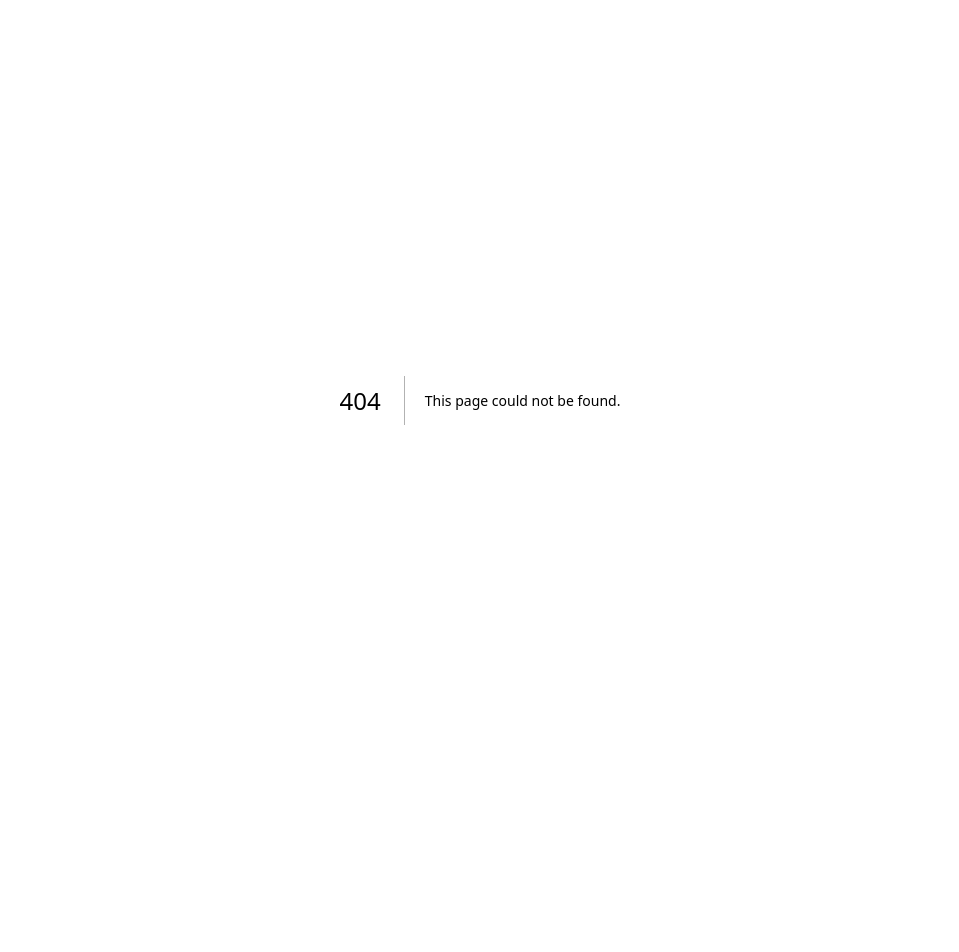
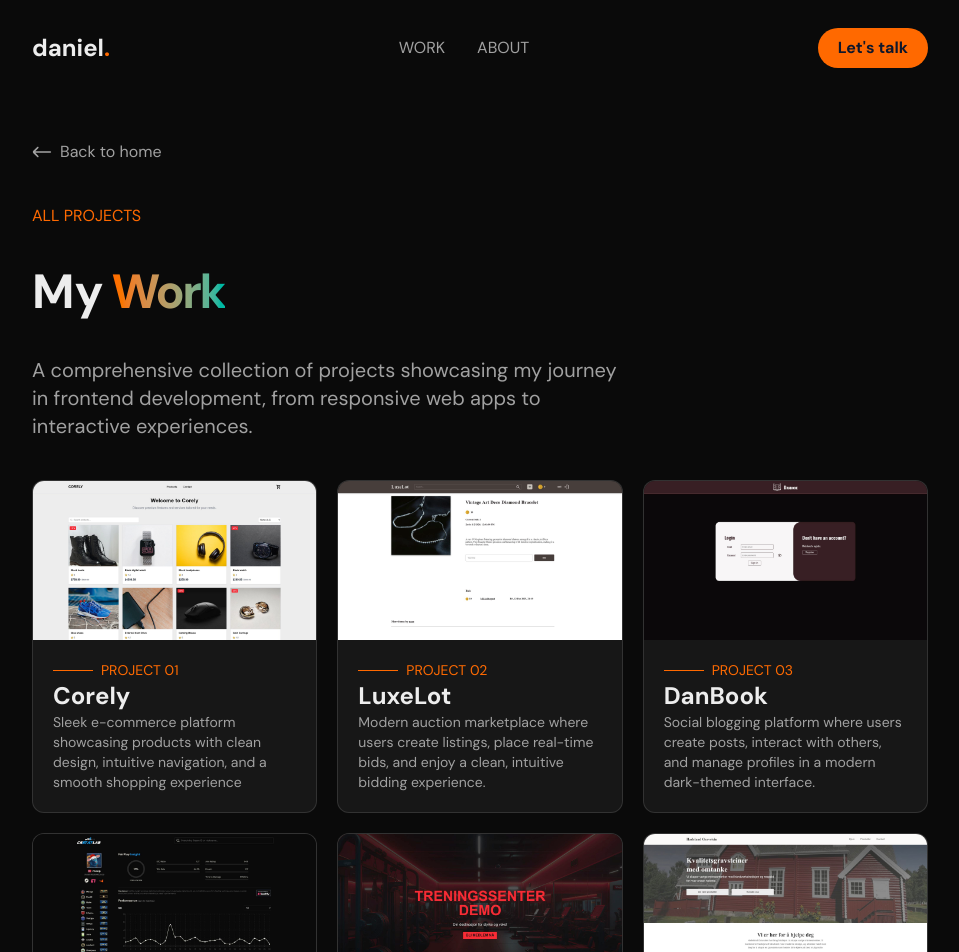
Before and after one commit to danielekeberg/POR2, a Next.js app: page /projects in a window 1280 px wide. Before the commit this address had no page. Shown: the top 952 px of the page, without its empty margins (160-1119 px from the left). Before the commit the page ends 800 px from the top, so only its background shows below. Built offline with nearby package versions, Linux system fonts and the light colour scheme.

Commit message:
Create Projects page

```diff
--- /dev/null
+++ b/app/projects/page.tsx
@@ -0,0 +1,60 @@
+'use client';
+import Header from "../components/Header";
+import Footer from "../components/Footer";
+import Back from "@/app/components/Back";
+import { useEffect, useState } from "react";
+import data from "@/app/data/data.json";
+import Link from "next/link";
+
+type Project = {
+    id: number;
+    name: string;
+    desc: string;
+    github: string;
+    live: string;
+    slug: string;
+    category: string;
+    duration: string;
+    tech: any;
+    img: string;
+    description: string;
+}
+
+export default function Projects() {
+    const [projects, setProjects] = useState<Project[]>([]);
+    useEffect(() => {
+        setProjects(data);
+    }, [projects])
+    return(
+        <>
+            <Header />
+                <div className="px-5 md:px-[15%] py-35">
+                    <div className="w-2/3">
+                        <Back />
+                        <p className="text-orange-500 mt-10 mb-5">ALL PROJECTS</p>
+                        <div className="flex gap-2 my-10">
+                            <h1 className="text-4xl md:text-5xl font-extrabold">My</h1>
+                            <h1 className="text-4xl md:text-5xl tracking-tighter font-extrabold bg-gradient-to-r bg-clip-text text-transparent from-orange-500 to-teal-500 w-fit">Work</h1>
+                        </div>
+                        <p className="text-neutral-400 text-xl">A comprehensive collection of projects showcasing my journey in frontend development, from responsive web apps to interactive experiences.</p>
+                    </div>
+                    <div className="grid grid-cols-1 gap-5 md:grid-cols-3 my-10">
+                        {projects.map((p, i) => (
+                            <Link href={`../project/${p.slug}`} key={i} className="rounded-xl bg-neutral-900 border border-neutral-400/20 hover:-translate-y-2 transition duration-300 cursor-pointer group overflow-hidden">
+                                <img src={p.img} />
+                                <div className="p-5 text-sm">
+                                    <div className="text-orange-500 flex items-center gap-2">
+                                        <div className="h-[1px] w-10 bg-orange-500" />
+                                        <p>PROJECT {String(p.id).padStart(2, '0')}</p>
+                                    </div>
+                                    <h3 className="text-2xl font-bold group-hover:text-orange-500 transition duration-300">{p.name}</h3>
+                                    <p className="text-neutral-400">{p.desc}</p>
+                                </div>
+                            </Link>
+                        ))}
+                    </div>
+                </div>
+            <Footer />
+        </>
+    )
+}
```
